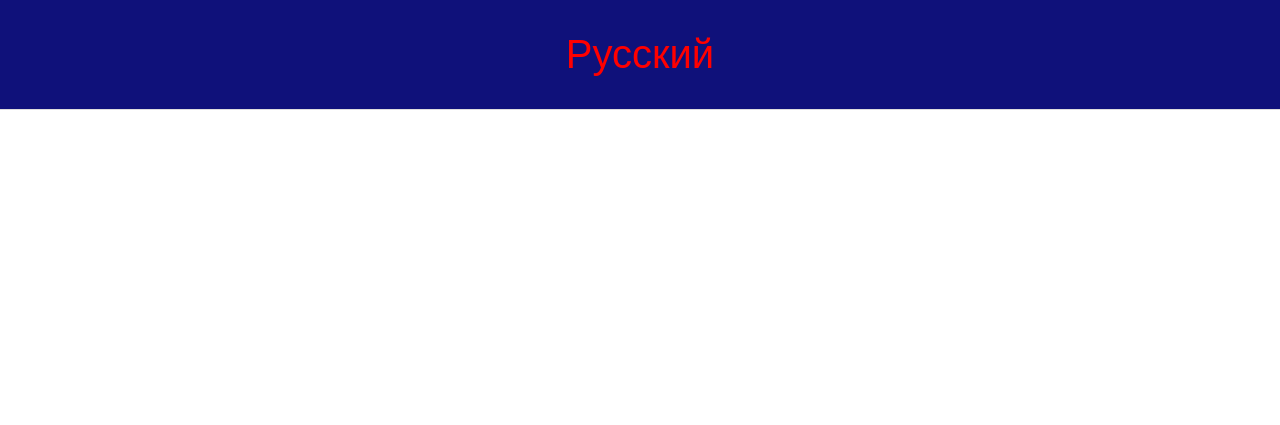
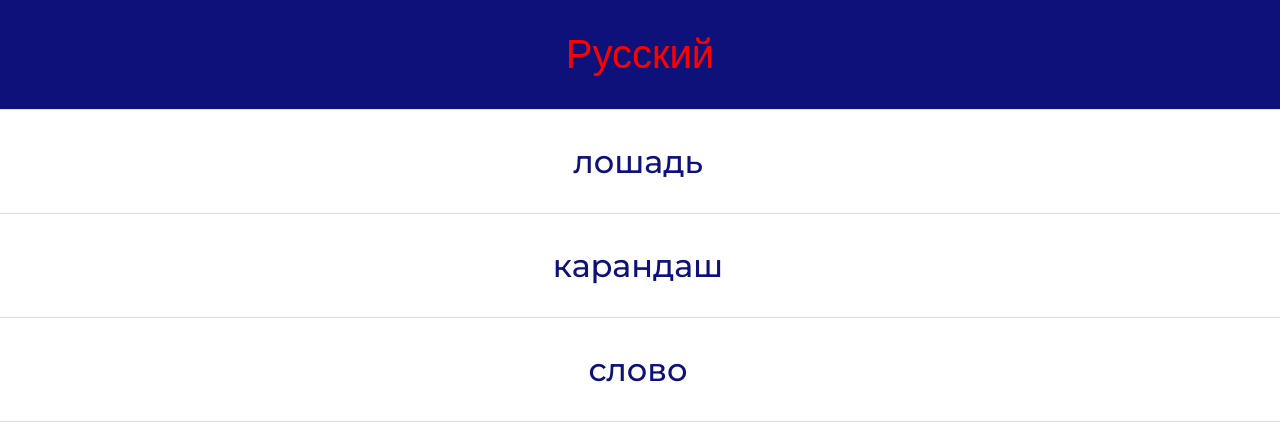
Before and after one commit to pauldechorgnat/paulov, a website: page list.html in a window 1280 px wide. Drawn offline with nearby package versions, Linux system fonts and the light colour scheme; no server answers.

Commit message:
moving data.json

```diff
--- a/list.html
+++ b/list.html
@@ -35,7 +35,7 @@
     })
 
 
-    var data = getData('/data/data.json');
+    var data = getData('/static/data.json');
     populateTable('translation-table-content', data);
 
     var swiper = new Swipe('body');
--- /dev/null
+++ b/static/data.json
@@ -0,0 +1,16 @@
+[{
+        "id": 1,
+        "word": "horse",
+        "translation": "лошадь"
+    },
+    {
+        "id": 2,
+        "word": "pencil",
+        "translation": "карандаш"
+    },
+    {
+        "id": 1,
+        "word": "word",
+        "translation": "слово"
+    }
+]
```
Also changed, not shown: card.html (+1 -1 lines).
